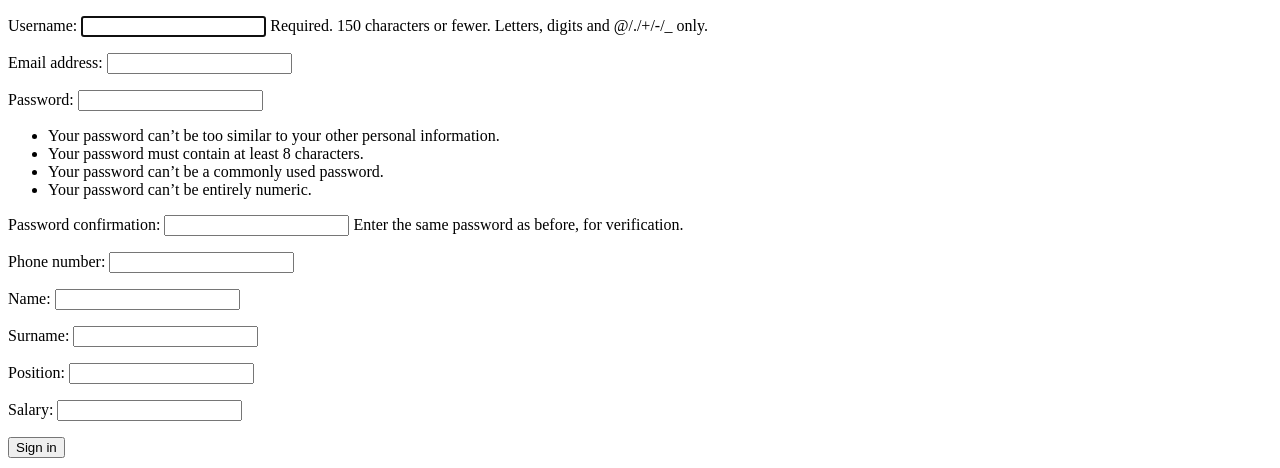
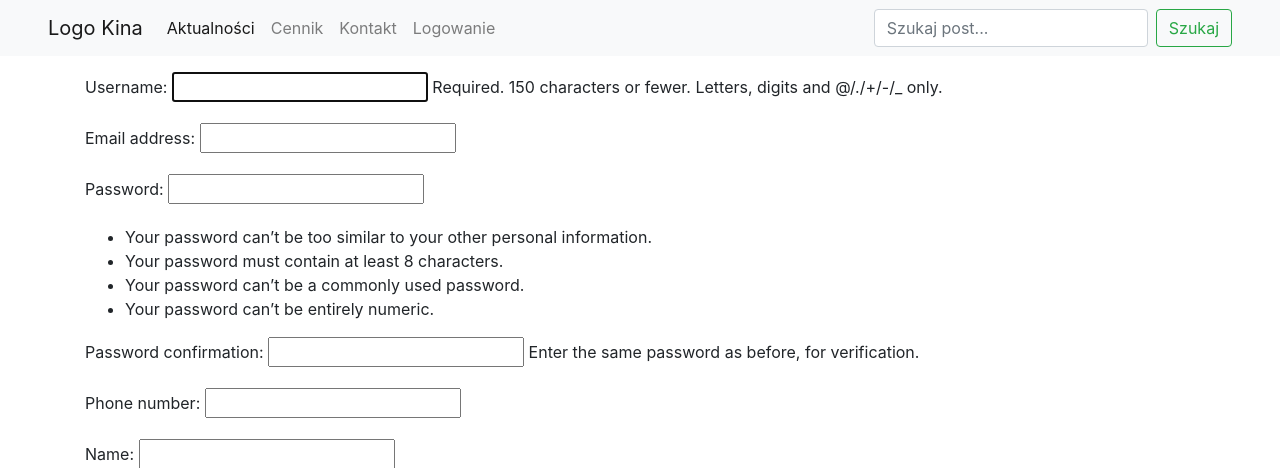
Before and after one commit to KSzostko/DjangoCinema, a Django app: page /signup/ in a window 1280 px wide. Shown: the top 468 px of the page. Run offline with Django 3.2, Linux system fonts and the light colour scheme.

Commit message:
changed nav items and added template to views for login and signup

```diff
--- a/app/templates/app/_base.html
+++ b/app/templates/app/_base.html
@@ -9,7 +9,7 @@
   </head>
   <body>
     <nav class="navbar navbar-expand-lg navbar-light bg-light pl-5 pr-5">
-        <a class="navbar-brand" href="#">Logo PB</a>
+        <a class="navbar-brand" href="#">Logo Kina</a>
         <button class="navbar-toggler" type="button" data-toggle="collapse" data-target="#navbarSupportedContent" aria-controls="navbarSupportedContent" aria-expanded="false" aria-label="Toggle navigation">
           <span class="navbar-toggler-icon"></span>
         </button>
@@ -17,16 +17,16 @@
         <div class="collapse navbar-collapse" id="navbarSupportedContent">
           <ul class="navbar-nav mr-auto">
             <li class="nav-item active">
-              <a class="nav-link" href="#">Aktualności <span class="sr-only">(current)</span></a>
+              <a class="nav-link" href="{% url 'index' %}">Aktualności <span class="sr-only">(current)</span></a>
             </li>
             <li class="nav-item">
-              <a class="nav-link" href="#">Utwórz wniosek</a>
+              <a class="nav-link" href="{% url 'discounts_list' %}">Cennik</a>
             </li>
             <li class="nav-item">
               <a class="nav-link" href="#">Kontakt</a>
             </li>
             <li class="nav-item">
-              <a class="nav-link" href="#">Logowanie</a>
+              <a class="nav-link" href="{% url 'login' %}">Logowanie</a>
             </li>
           </ul>
           <form class="form-inline my-2 my-lg-0">
--- a/app/templates/app/signup.html
+++ b/app/templates/app/signup.html
@@ -1,14 +1,15 @@
-<!DOCTYPE html>
-<html lang="en">
-<head>
-    <meta charset="UTF-8">
-    <title>Signup</title>
-</head>
-<body>
+{# w sumie to może być niepotrzebne np. tylko admin w panelu będzie dodawał #}
+{# pracowników bo tak to każdy mógłby stworzyć konto #}
+{% extends 'app/_base.html' %}
+
+{% block title %}Zarejestruj się{% endblock %}
+
+{% block content %}
+
     <form class="form" action="{% url 'signup' %}" method="POST" enctype="multipart/form-data">
         {% csrf_token %}
         {{ form.as_p }}
         <button class="button" type="submit">Sign in</button>
     </form>
-</body>
-</html>
+
+{% endblock %}
```
Also changed, not shown: app/templates/app/login.html (+9 -10 lines).
